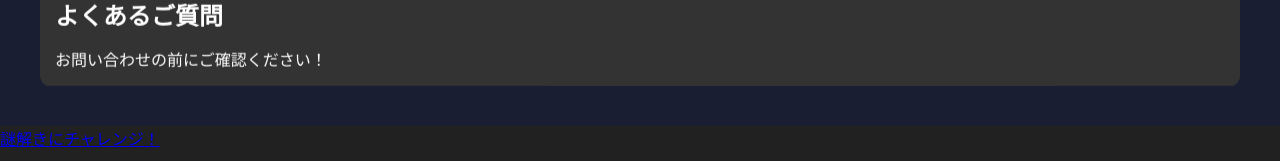
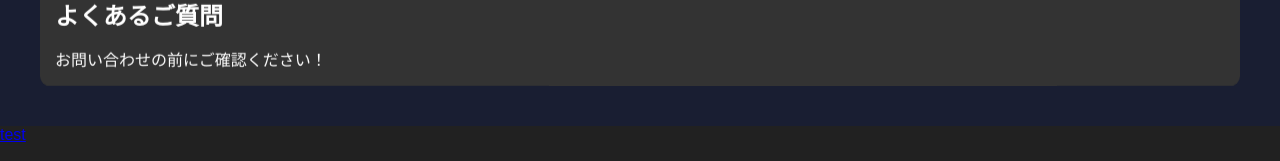
Before and after one commit to Tpenpen4/TOBIRAPOLIS_fireworks_fes2025, a plain HTML site: page index.html in a window 1280 px wide. Shown: the part 3240-3401 px from the top of the page. Drawn offline with Linux system fonts and the light colour scheme; a web font is replaced by a local one.

Commit message:
v0.2.4(a)

```diff
--- a/index.html
+++ b/index.html
@@ -80,7 +80,7 @@
   </section>
 
 <div class="btnWrap">
-				<div class="btn_01"><a href="https://tp1-a.tpenpen4.com/challenge/q/" target="_blank">謎解きにチャレンジ！<i></i></a></div>
+				<div class="btn_01"><a href="test" target="_blank">test<i></i></a></div>
 			</div>
 
   <div id="modal-overlay" class="modal-overlay">
```
